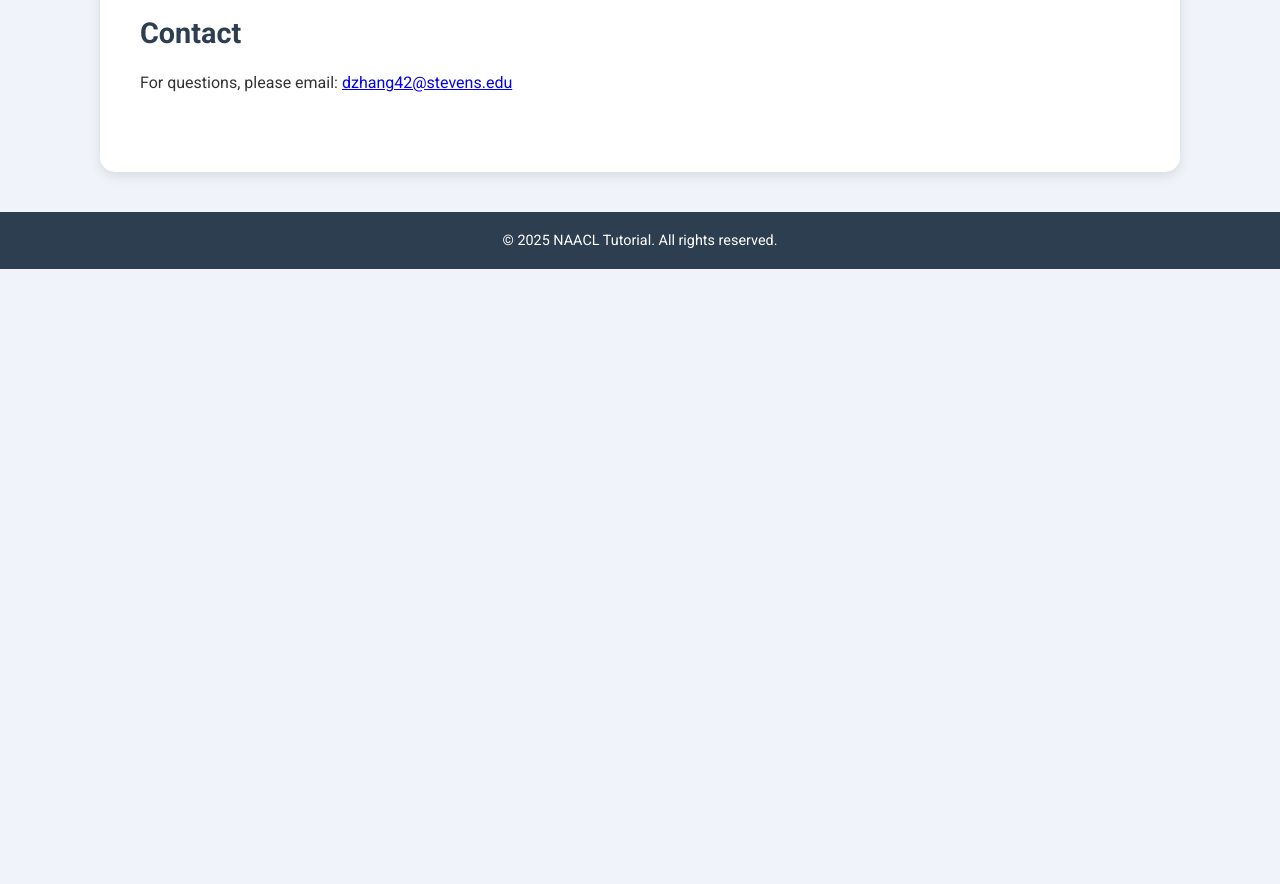
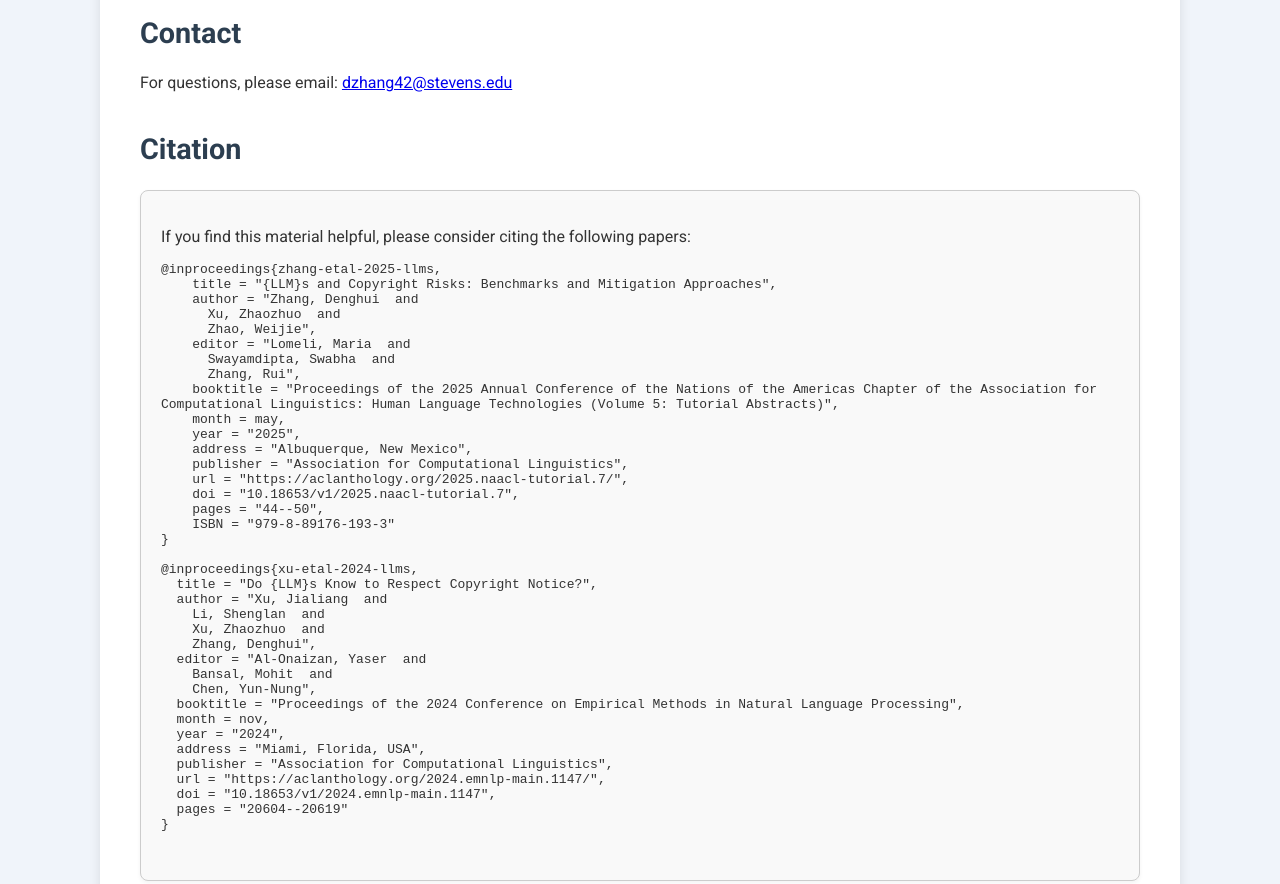
Before and after one commit to zdh2292390/naacl-copyright-tutorial-web, a plain HTML site: page index.html in a window 1280 px wide. Shown: the part 2260-3144 px from the top of the page. Before the commit the page ends 2529 px from the top, so only its background shows below. Drawn offline with Linux system fonts and the light colour scheme.

Commit message:
Update index.html

```diff
--- a/index.html
+++ b/index.html
@@ -26,6 +26,18 @@
     }
     .intro { line-height: 1.5; margin-bottom: 20px; }
     .intro p { margin: 0; text-align: justify; }
+    .citation-box {
+      border: 1px solid #ccc;
+      padding: 20px;
+      margin: 20px 0;
+      background-color: #f9f9f9;
+      border-radius: 8px;
+      box-shadow: 0 2px 4px rgba(0,0,0,0.05);
+    }
+    .citation-box pre {
+      white-space: pre-wrap;
+      word-wrap: break-word;
+    }
   </style>
 </head>
 <body>
@@ -133,6 +145,76 @@
       <div id="contact-en">For questions, please email: <a href="mailto:dzhang42@stevens.edu">dzhang42@stevens.edu</a></div>
       <div id="contact-zh" style="display:none">如有疑问，请联系邮箱：<a href="mailto:dzhang42@stevens.edu">dzhang42@stevens.edu</a></div>
     </div>
+    <div class="citation">
+      <h2 id="citation-title">Citation</h2>
+      <div class="citation-box">
+        <div id="citation-en">
+          <p>If you find this material helpful, please consider citing the following papers:</p>
+          <pre>
+@inproceedings{zhang-etal-2025-llms,
+    title = "{LLM}s and Copyright Risks: Benchmarks and Mitigation Approaches",
+    author = "Zhang, Denghui  and
+      Xu, Zhaozhuo  and
+      Zhao, Weijie",
+    editor = "Lomeli, Maria  and
+      Swayamdipta, Swabha  and
+      Zhang, Rui",
+    booktitle = "Proceedings of the 2025 Annual Conference of the Nations of the Americas Chapter of the Association for Computational Linguistics: Human Language Technologies (Volume 5: Tutorial Abstracts)",
+    month = may,
+    year = "2025",
+    address = "Albuquerque, New Mexico",
+    publisher = "Association for Computational Linguistics",
+    url = "https://aclanthology.org/2025.naacl-tutorial.7/",
+    doi = "10.18653/v1/2025.naacl-tutorial.7",
+    pages = "44--50",
+    ISBN = "979-8-89176-193-3"
+}
+
+@inproceedings{xu-etal-2024-llms,
+  title = "Do {LLM}s Know to Respect Copyright Notice?",
+  author = "Xu, Jialiang  and
+    Li, Shenglan  and
+    Xu, Zhaozhuo  and
+    Zhang, Denghui",
+  editor = "Al-Onaizan, Yaser  and
+    Bansal, Mohit  and
+    Chen, Yun-Nung",
+  booktitle = "Proceedings of the 2024 Conference on Empirical Methods in Natural Language Processing",
+  month = nov,
+  year = "2024",
+  address = "Miami, Florida, USA",
+  publisher = "Association for Computational Linguistics",
+  url = "https://aclanthology.org/2024.emnlp-main.1147/",
+  doi = "10.18653/v1/2024.emnlp-main.1147",
+  pages = "20604--20619"
+}
+          </pre>
+        </div>
+        <div id="citation-zh" style="display:none">
+          <p>如果您觉得这些材料有帮助，请考虑引用以下论文：</p>
+          <pre>
+@inproceedings{zhang-etal-2025-llms,
+    title = "{LLM}s and Copyright Risks: Benchmarks and Mitigation Approaches",
+    author = "Zhang, Denghui  and
+      Xu, Zhaozhuo  and
+      Zhao, Weijie",
+    editor = "Lomeli, Maria  and
+      Swayamdipta, Swabha  and
+      Zhang, Rui",
+    booktitle = "Proceedings of the 2025 Annual Conference of the Nations of the Americas Chapter of the Association for Computational Linguistics: Human Language Technologies (Volume 5: Tutorial Abstracts)",
+    month = may,
+    year = "2025",
+    address = "Albuquerque, New Mexico",
+    publisher = "Association for Computational Linguistics",
+    url = "https://aclanthology.org/2025.naacl-tutorial.7/",
+    doi = "10.18653/v1/2025.naacl-tutorial.7",
+    pages = "44--50",
+    ISBN = "979-8-89176-193-3"
+}
+          </pre>
+        </div>
+      </div>
+    </div>
   </div>
   <footer style="text-align: center; padding: 20px; background: #2c3e50; color: #fff; font-size: 0.9em;">
     &copy; 2025 NAACL Tutorial. All rights reserved.
@@ -163,6 +245,9 @@
         document.getElementById('contact-title').textContent = 'Contact';
         document.getElementById('contact-en').style.display = '';
         document.getElementById('contact-zh').style.display = 'none';
+        document.getElementById('citation-title').textContent = 'Citation';
+        document.getElementById('citation-en').style.display = '';
+        document.getElementById('citation-zh').style.display = 'none';
       } else {
         enBtn.classList.remove('active');
         zhBtn.classList.add('active');
@@ -183,6 +268,9 @@
         document.getElementById('contact-title').textContent = '联系方式';
         document.getElementById('contact-en').style.display = 'none';
         document.getElementById('contact-zh').style.display = '';
+        document.getElementById('citation-title').textContent = '引用';
+        document.getElementById('citation-en').style.display = 'none';
+        document.getElementById('citation-zh').style.display = '';
       }
     }
   </script>
```
